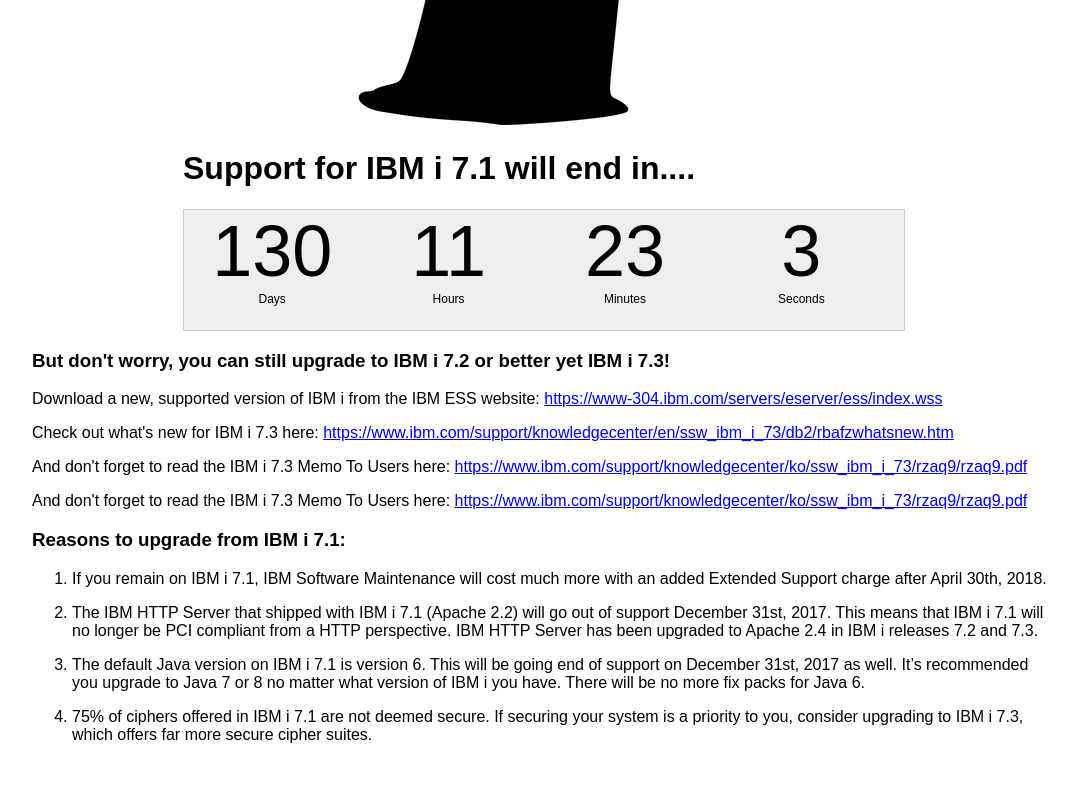
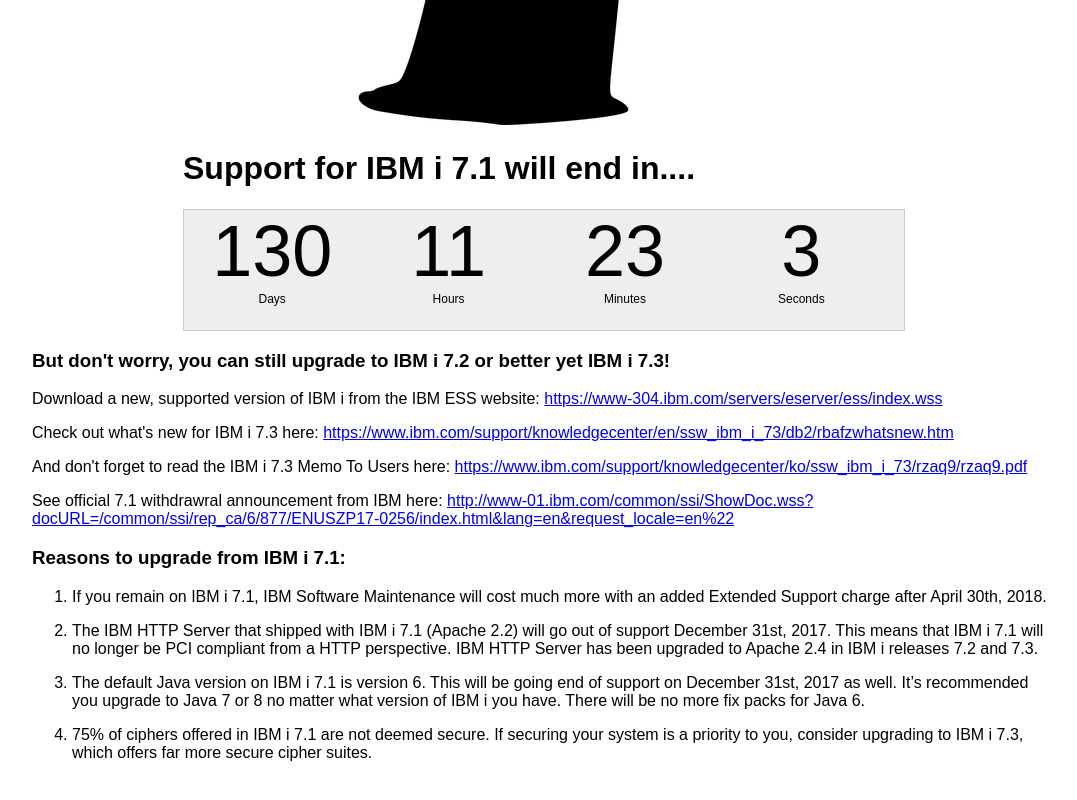
Before and after one commit to Club-Seiden/ibm-i-clock, a website: page index.html in a window 1280 px wide. Shown: the part 555-1355 px from the top of the page, without its empty margins (96-1173 px from the left). Drawn offline with Linux system fonts and the light colour scheme.

Commit message:
Remove dupe and add annoucement

```diff
--- a/index.html
+++ b/index.html
@@ -33,7 +33,8 @@
       <p>Download a new, supported version of IBM i from the IBM ESS website: <a href="https://www-304.ibm.com/servers/eserver/ess/index.wss" rel="nofollow">https://www-304.ibm.com/servers/eserver/ess/index.wss</a></p>
       <p>Check out what's new for IBM i 7.3 here: <a href="https://www.ibm.com/support/knowledgecenter/en/ssw_ibm_i_73/db2/rbafzwhatsnew.htm" rel="nofollow">https://www.ibm.com/support/knowledgecenter/en/ssw_ibm_i_73/db2/rbafzwhatsnew.htm</a></p>
       <p>And don't forget to read the IBM i 7.3 Memo To Users here: <a href="https://www.ibm.com/support/knowledgecenter/ko/ssw_ibm_i_73/rzaq9/rzaq9.pdf" rel="nofollow">https://www.ibm.com/support/knowledgecenter/ko/ssw_ibm_i_73/rzaq9/rzaq9.pdf</a></p>
-      <p>And don't forget to read the IBM i 7.3 Memo To Users here: <a href="https://www.ibm.com/support/knowledgecenter/ko/ssw_ibm_i_73/rzaq9/rzaq9.pdf" rel="nofollow">https://www.ibm.com/support/knowledgecenter/ko/ssw_ibm_i_73/rzaq9/rzaq9.pdf</a></p>
+      <p>See official 7.1 withdrawral announcement from IBM here: <a href="http://www-01.ibm.com/common/ssi/ShowDoc.wss?docURL=/common/ssi/rep_ca/6/877/ENUSZP17-0256/index.html&lang=en&request_locale=en%22">http://www-01.ibm.com/common/ssi/ShowDoc.wss?docURL=/common/ssi/rep_ca/6/877/ENUSZP17-0256/index.html&lang=en&request_locale=en%22</a></p>
+
       <h3>Reasons to upgrade from IBM i 7.1:</h3>
       <ol>
         <li>
```
